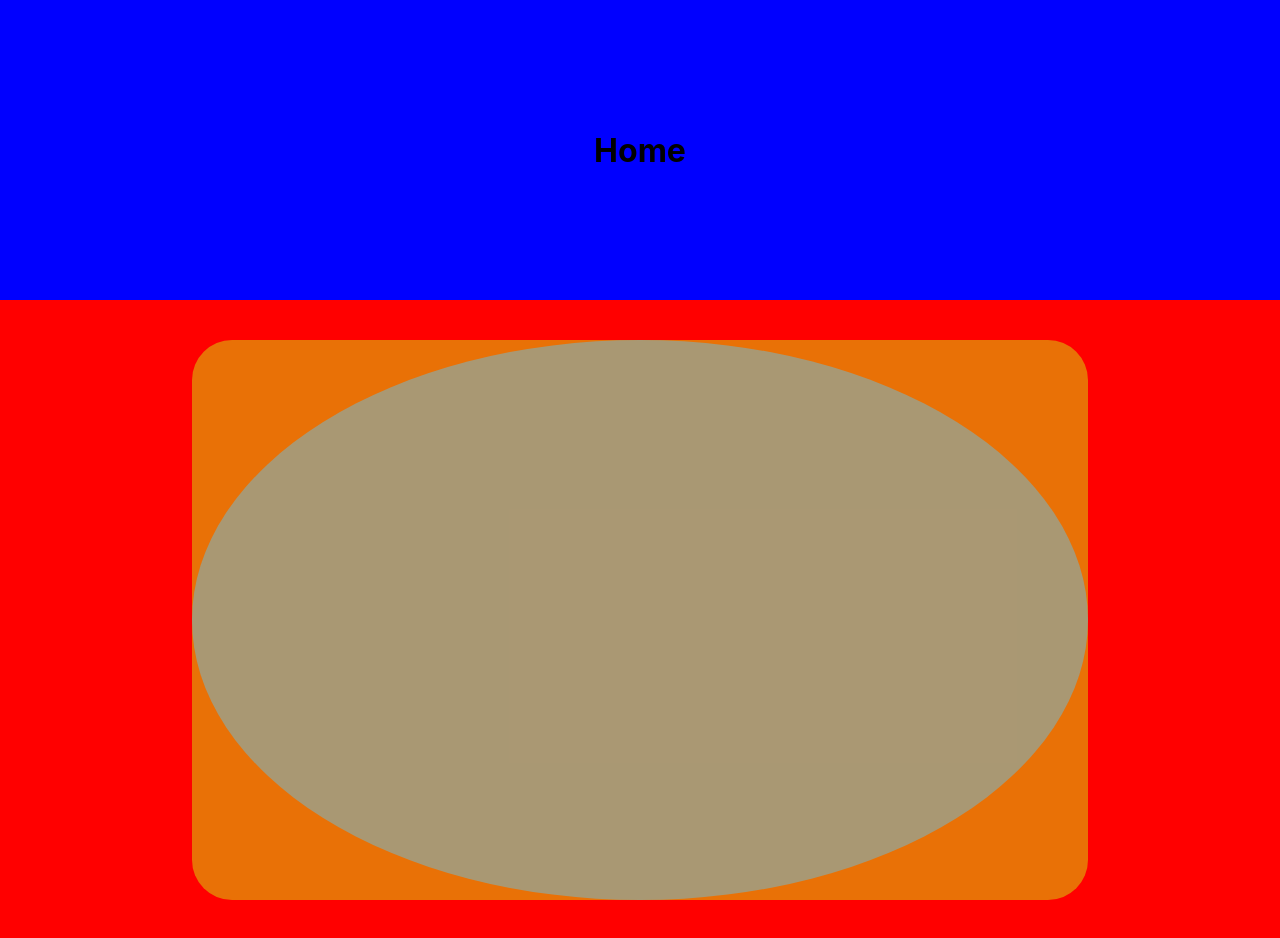
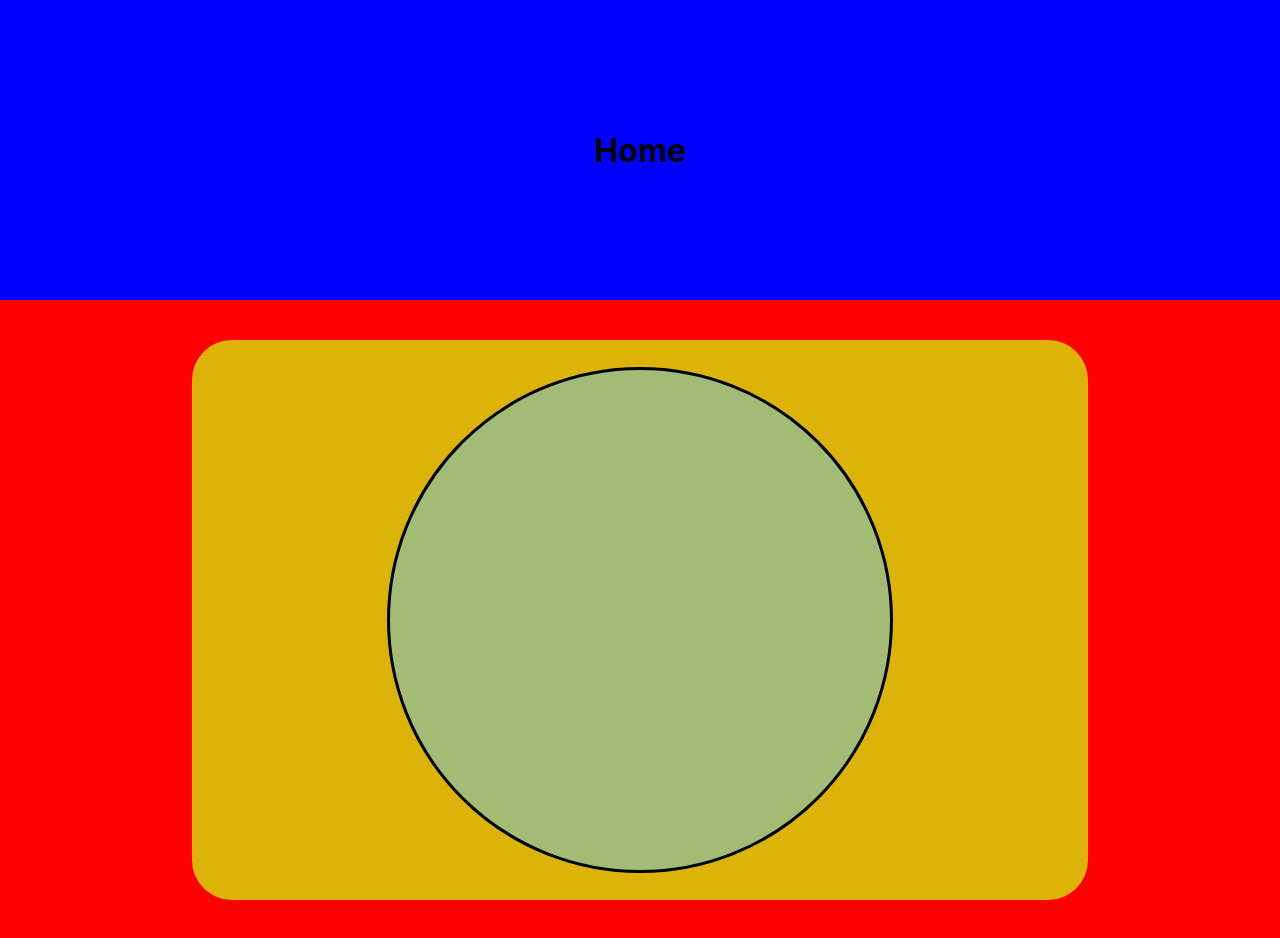
Before and after one commit to MeetYourCreator/alarm-clock, a React (Create React App) app: page / in a window 1280 px wide. Built offline with nearby package versions, Linux system fonts and the light colour scheme.

Commit message:
update styling Clock component

```diff
--- a/package.json
+++ b/package.json
@@ -6,9 +6,12 @@
     "@testing-library/jest-dom": "^5.11.9",
     "@testing-library/react": "^11.2.5",
     "@testing-library/user-event": "^12.8.3",
+    "framer-motion": "^3.10.2",
     "react": "^17.0.1",
     "react-dom": "^17.0.1",
+    "react-router": "^5.2.0",
     "react-scripts": "4.0.3",
+    "styled-components": "^5.2.1",
     "web-vitals": "^1.1.0"
   },
   "scripts": {
--- a/src/screens/Clock/Clock.css
+++ b/src/screens/Clock/Clock.css
@@ -6,7 +6,7 @@ display: flex;
 }
 
 .clock {
-  background-color: rgba(212, 226, 12, .5);
+  background-color: rgba(212, 226, 12, .8);
   width: 70vw;
   height: 70vh;
   display: flex;
@@ -17,10 +17,33 @@ display: flex;
 }
 
 .clock-face {
-  width: 70vw;
-  height: 70vh;
+  width: 500px;
+  height: 500px;
   background-color: rgba(102, 193, 230, 0.485);
   justify-content: center;
   margin: auto;
   border-radius: 50%;
+  border: 3px solid black;
 }
+
+.clock .number {
+  --rotation: 0;
+  position: absolute;
+  width: 100%;
+  height: 100%;
+  text-align: center;
+  transform: rotate(var(--rotation))
+}
+
+.clock .number1 { --rotation: 30deg; }
+.clock .number2 { --rotation: 60deg; }
+.clock .number3 { --rotation: 90deg; }
+.clock .number4 { --rotation: 120deg; }
+.clock .number5 { --rotation: 1500deg; }
+.clock .number6 { --rotation: 180deg; }
+.clock .number7 { --rotation: 210deg; }
+.clock .number8 { --rotation: 240deg; }
+.clock .number9 { --rotation: 270deg; }
+.clock .number10 { --rotation: 300deg; }
+.clock .number11 { --rotation: 330deg; }
+.clock .number12 { --rotation: 360deg; }
```
Also changed, not shown: 1 other file (tests, documents, lock files or other folders).
